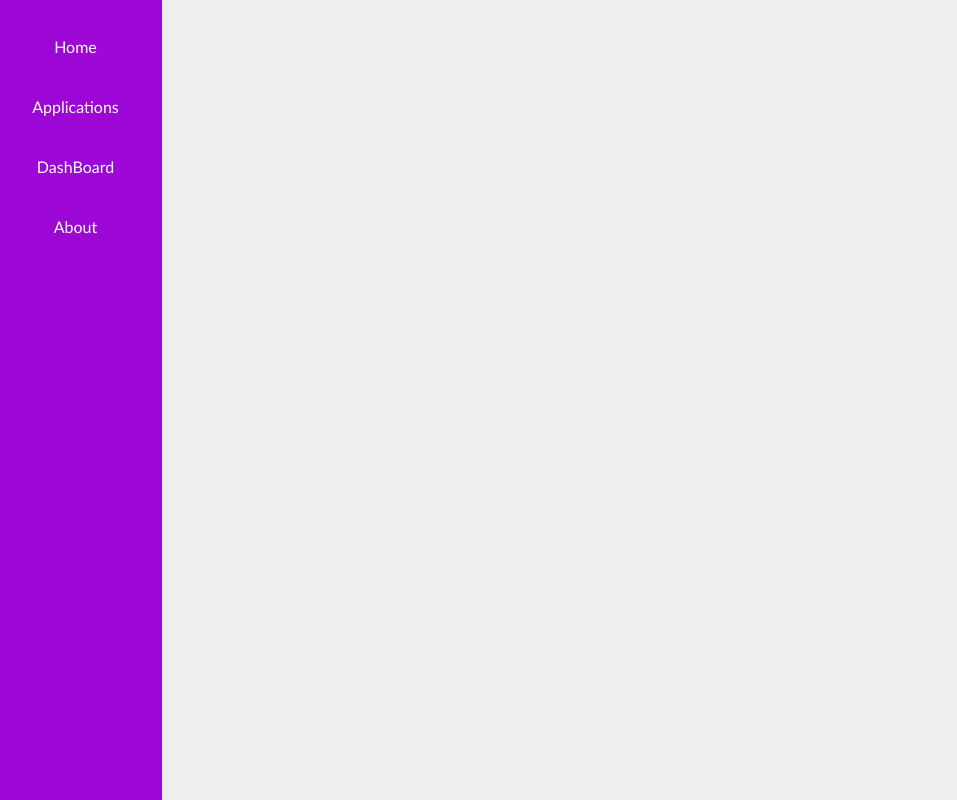
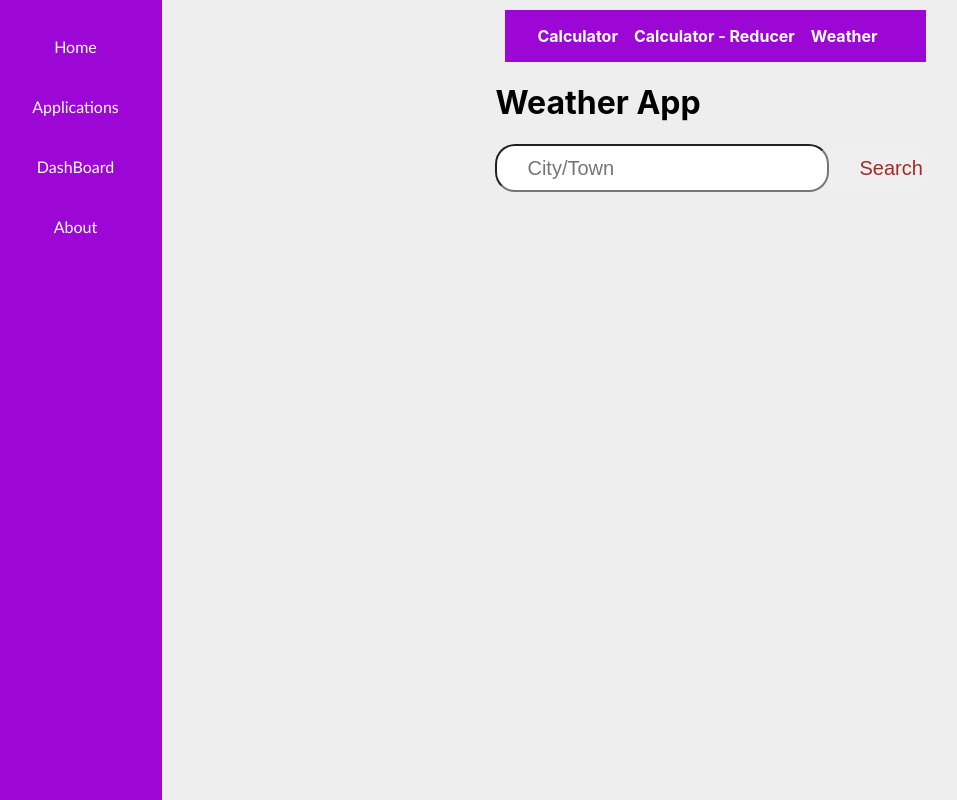
Before and after one commit to JeevaBabuM/ReactJS, a React (Create React App) app: page /applications/weather in a window 1280 px wide. Shown: the whole page, without its empty margins (11-968 px from the left). Built offline with nearby package versions, Linux system fonts and the light colour scheme; no server answers.

Commit message:
weather app

```diff
--- a/package.json
+++ b/package.json
@@ -9,6 +9,7 @@
     "@testing-library/jest-dom": "^5.16.5",
     "@testing-library/react": "^13.4.0",
     "@testing-library/user-event": "^14.4.3",
+    "axios": "^1.4.0",
     "react": "^18.2.0",
     "react-dom": "^18.2.0",
     "react-router-dom": "^6.10.0",
--- a/src/App.css
+++ b/src/App.css
@@ -8,7 +8,7 @@
 .main-content{
   width: 100%;
   height: 100%;
-  color: darkcyan;
+  color: black;
   display: flex;
   justify-content: center;
 }
--- a/src/App.js
+++ b/src/App.js
@@ -7,6 +7,7 @@ import Dashboard from './components/Dashboard'
 import { Routes,Route } from 'react-router';
 import Calculator from './components/Applications/Calculator';
 import CalcReducer from './components/Applications/CalcReducer';
+import Weather from './components/Applications/Weather';
 
 function App() {
   return (
@@ -19,6 +20,7 @@ function App() {
             <Route path='applications' element={ <Applications /> }>
               <Route path='calculator' element={ <Calculator /> }/>
               <Route path='calcreducer' element={ <CalcReducer /> } />
+              <Route path='weather' element={ <Weather /> } />
             </Route>
             <Route path='about' element={ <About /> }/>
             <Route path='dashboard' element={ <Dashboard /> }/>
--- a/src/components/Applications.js
+++ b/src/components/Applications.js
@@ -8,7 +8,7 @@ function Applications() {
                 <nav>
                     <Link to='calculator'> Calculator </Link>
                     <Link to='calcreducer' > Calculator - Reducer </Link>
-                    <Link> App 3 </Link>
+                    <Link to='Weather' > Weather </Link>
                 </nav>
                 <div>
                     <Outlet />
--- /dev/null
+++ b/src/components/Applications/Weather.js
@@ -0,0 +1,49 @@
+import React, { useEffect, useState } from "react";
+import axios from 'axios';
+
+function Weather(){
+    const [posts, setPosts] = useState([]);
+
+    useEffect(() => {
+        axios.get('https://jsonplaceholder.typicode.com/posts/1')
+          .then(response => {
+            setPosts(response.data);
+          })
+          .catch(error => {
+            console.error(error);
+          });
+      }, []);
+
+    return (
+    <>
+        <h1> Weather App</h1>
+        <div>
+            <input placeholder="City/Town"
+            style={{
+            width: '300px',
+            display: 'inline-block',
+            padding: '10px 0px 10px 30px',
+            lineHeight: '120%',
+            position: 'relative',
+            borderRadius: '20px',
+            outline: 'none',
+            fontSize: '20px'}}
+            onChange={e => e.target.value}/>
+
+            <button style={{
+                padding: '10px 0px 10px 30px',
+                color:'brown'}}
+                onClick={() => alert('Button click')}
+                >Search</button>
+        </div>
+
+        <div>
+            <p> {posts.title} </p>
+            <p> {posts.body}  </p>
+        </div>
+    </>)
+
+    // a61c097efb8d437eb2685825232904
+}
+
+export default Weather
```
Also changed, not shown: 1 other file (tests, documents, lock files or other folders).
